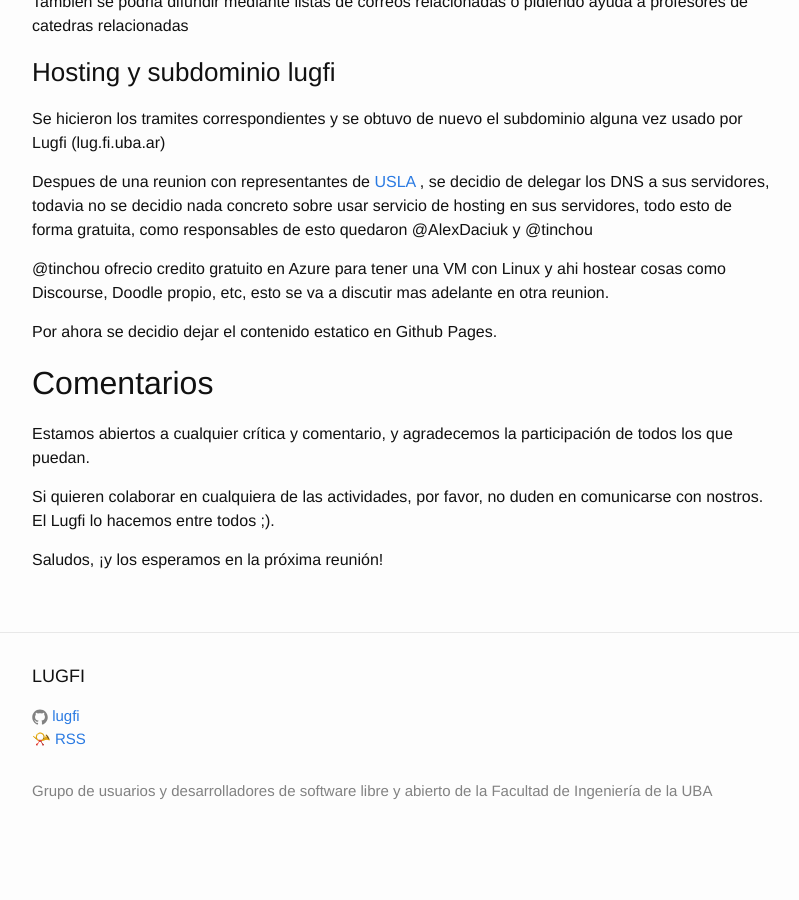
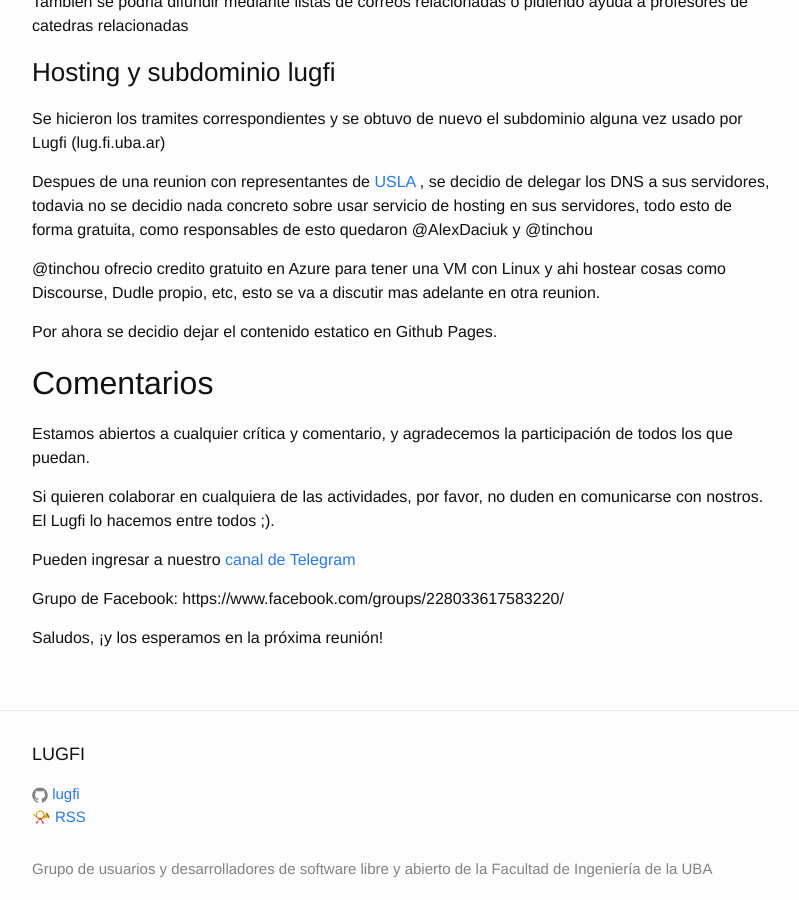
Before and after one commit to lugfi/lugfi.github.io, a Jekyll site: the page built from _posts/2016-08-09-minuta-1.md, in a window 1280 px wide and 900 px high, scrolled down 1305 px. Shown: the whole window, without its empty margins (238-1037 px from the left). Built offline with Jekyll 4.4.1, drawn with Linux system fonts in a browser that asks for light colours; before the commit the page ends 2168 px from its top, so only the background shows below that.

Commit message:
Agrego link al canal de Telegram y al grupo de Facebook y cambio Doodle por Dudle

```diff
--- a/_posts/2016-08-09-minuta-1.md
+++ b/_posts/2016-08-09-minuta-1.md
@@ -53,7 +53,7 @@ Se hicieron los tramites correspondientes y se obtuvo de nuevo el subdominio alg
 
 Despues de una reunion con representantes de [USLA ](http://drupal.usla.org.ar/), se decidio de delegar los DNS a sus servidores, todavia no se decidio nada concreto sobre usar servicio de hosting en sus servidores, todo esto de forma gratuita, como responsables de esto quedaron @AlexDaciuk y @tinchou
 
-@tinchou ofrecio credito gratuito en Azure para tener una VM con Linux y ahi hostear cosas como Discourse, Doodle propio, etc, esto se va a discutir mas adelante en otra reunion.
+@tinchou ofrecio credito gratuito en Azure para tener una VM con Linux y ahi hostear cosas como Discourse, Dudle propio, etc, esto se va a discutir mas adelante en otra reunion.
 
 Por ahora se decidio dejar el contenido estatico en Github Pages.
 
@@ -65,4 +65,8 @@ Estamos abiertos a cualquier crítica y comentario, y agradecemos la participaci
 
 Si quieren colaborar en cualquiera de las actividades, por favor, no duden en comunicarse con nostros. El Lugfi lo hacemos entre todos ;).
 
+Pueden ingresar a nuestro [canal de Telegram](https://telegram.me/joinchat/AHsQQT-zSbFrpCbq09ojpw)
+
+Grupo de Facebook: https://www.facebook.com/groups/228033617583220/
+
 Saludos, ¡y los esperamos en la próxima reunión!
```
